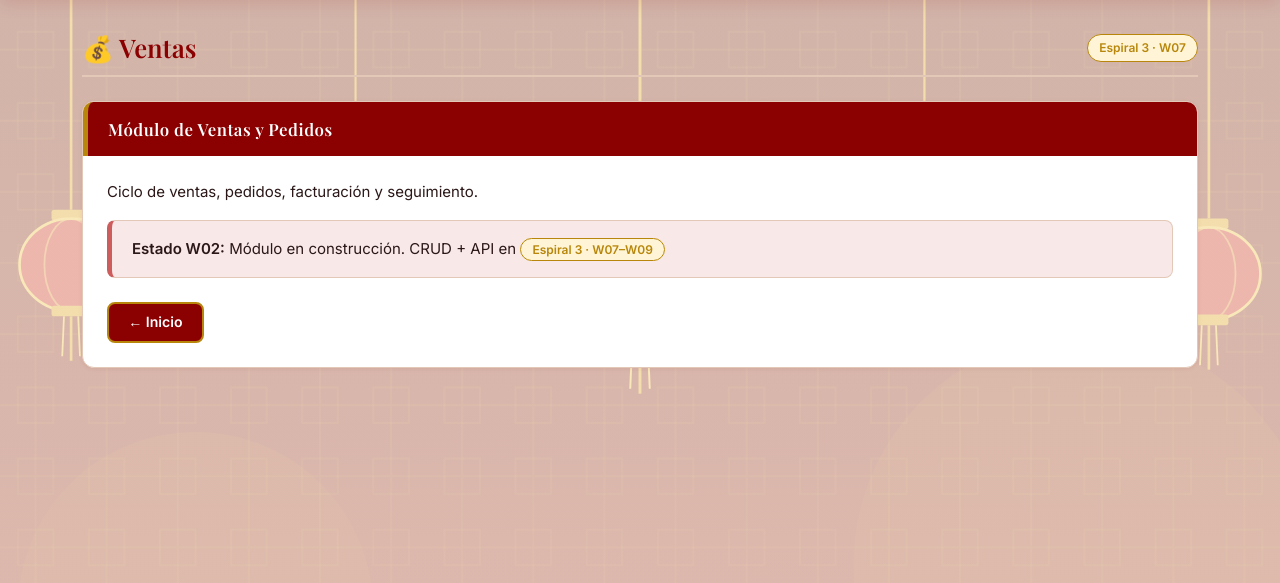
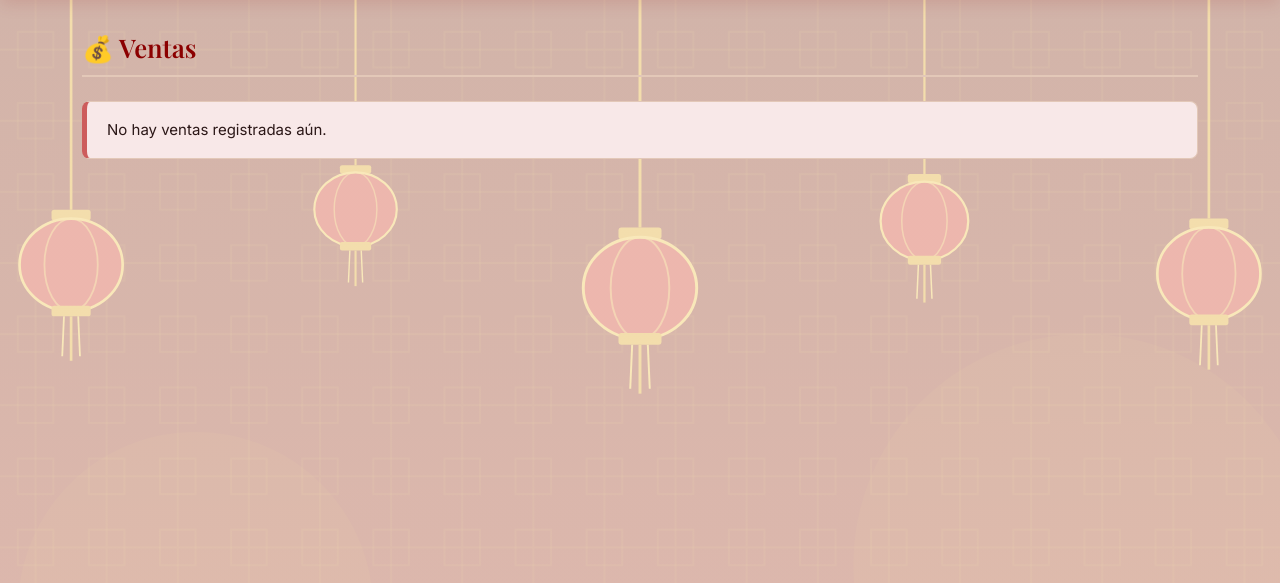
Before and after one commit to hernandez-josue/django, a Django app: page /ventas/ in a window 1280 px wide. Shown: the part 57-640 px from the top of the page. Run offline with Django 4.2, Linux system fonts and the light colour scheme; data that the repository does not hold is empty.

Commit message:
Arreglar lista de proveedores y ventas

```diff
--- a/proveedores/templates/proveedores/index.html
+++ b/proveedores/templates/proveedores/index.html
@@ -11,8 +11,6 @@
     <div class="erp-card-header">Módulo de Proveedores</div>
     <p>Red de proveedores y relación con productos del catálogo.</p>
     <div class="erp-alert-info">
-        <strong>Estado W02:</strong> Módulo en construcción.
-        Implementación en <span class="badge-erp-gold">Espiral 2 · W04–W06</span>
     </div>
     <br>
     <a href="/" class="btn-erp-primary">← Inicio</a>
--- a/proveedores/urls.py
+++ b/proveedores/urls.py
@@ -4,7 +4,7 @@ from . import views
 app_name = 'proveedores'
 
 urlpatterns = [
-    path('', views.inicio, name='inicio'),
+    path('', views.ProveedorListView.as_view(), name='inicio'),
     path('lista/', views.ProveedorListView.as_view(), name='lista'),
     path('nuevo/', views.ProveedorCreateView.as_view(), name='crear'),
     path('<int:proveedor_id>/', views.ProveedorDetailView.as_view(), name='detalle'),
--- a/proveedores/views.py
+++ b/proveedores/views.py
@@ -26,7 +26,7 @@ class ProveedorListView(ListView):
     """Lista paginada de proveedores activos."""
 
     model               = Proveedor
-    template_name = 'proveedores/index.html'
+    template_name = 'proveedores/lista.html'
     context_object_name = 'proveedores'
     paginate_by         = 20
 
--- a/ventas/templates/ventas/index.html
+++ b/ventas/templates/ventas/index.html
@@ -11,8 +11,6 @@
     <div class="erp-card-header">Módulo de Ventas y Pedidos</div>
     <p>Ciclo de ventas, pedidos, facturación y seguimiento.</p>
     <div class="erp-alert-info">
-        <strong>Estado W02:</strong> Módulo en construcción.
-        CRUD + API en <span class="badge-erp-gold">Espiral 3 · W07–W09</span>
     </div>
     <br>
     <a href="/" class="btn-erp-primary">← Inicio</a>
--- a/ventas/urls.py
+++ b/ventas/urls.py
@@ -4,7 +4,7 @@ from . import views
 app_name = 'ventas'
 
 urlpatterns = [
-    path('', views.inicio, name='inicio'),
+    path('', views.VentaListView.as_view(), name='inicio'),
     path('lista/', views.VentaListView.as_view(), name='lista'),
     path('nueva/', views.crear_venta, name='crear'),
     path('<int:venta_id>/', views.VentaDetailView.as_view(), name='detalle'),
--- a/ventas/views.py
+++ b/ventas/views.py
@@ -60,7 +60,7 @@ class VentaListView(ListView):
     """Lista paginada de ventas en orden cronológico inverso."""
 
     model = Venta
-    template_name = 'ventas/index.html'
+    template_name = 'ventas/lista.html'
     context_object_name = 'ventas'
     paginate_by = 20
 
```
